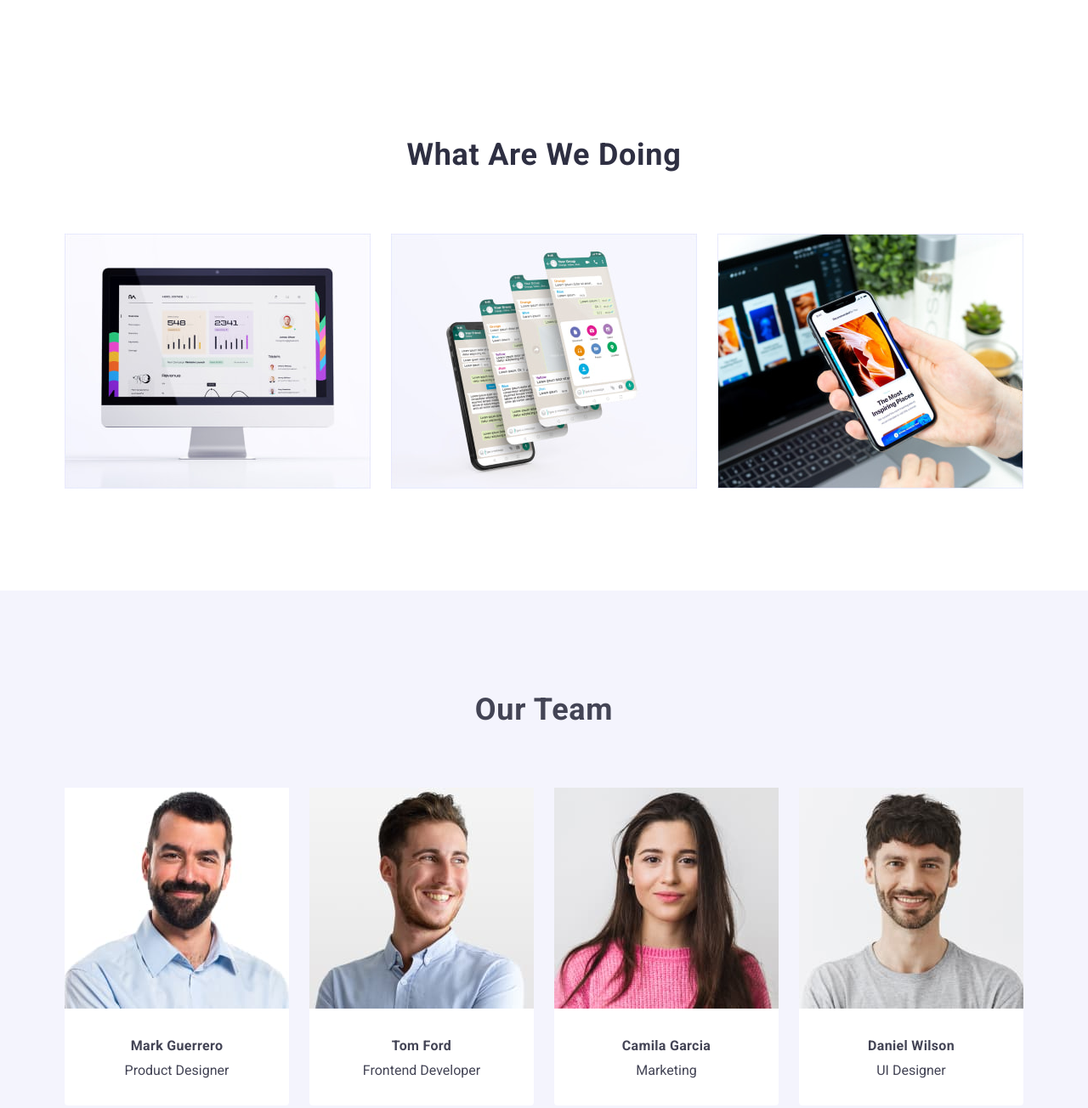
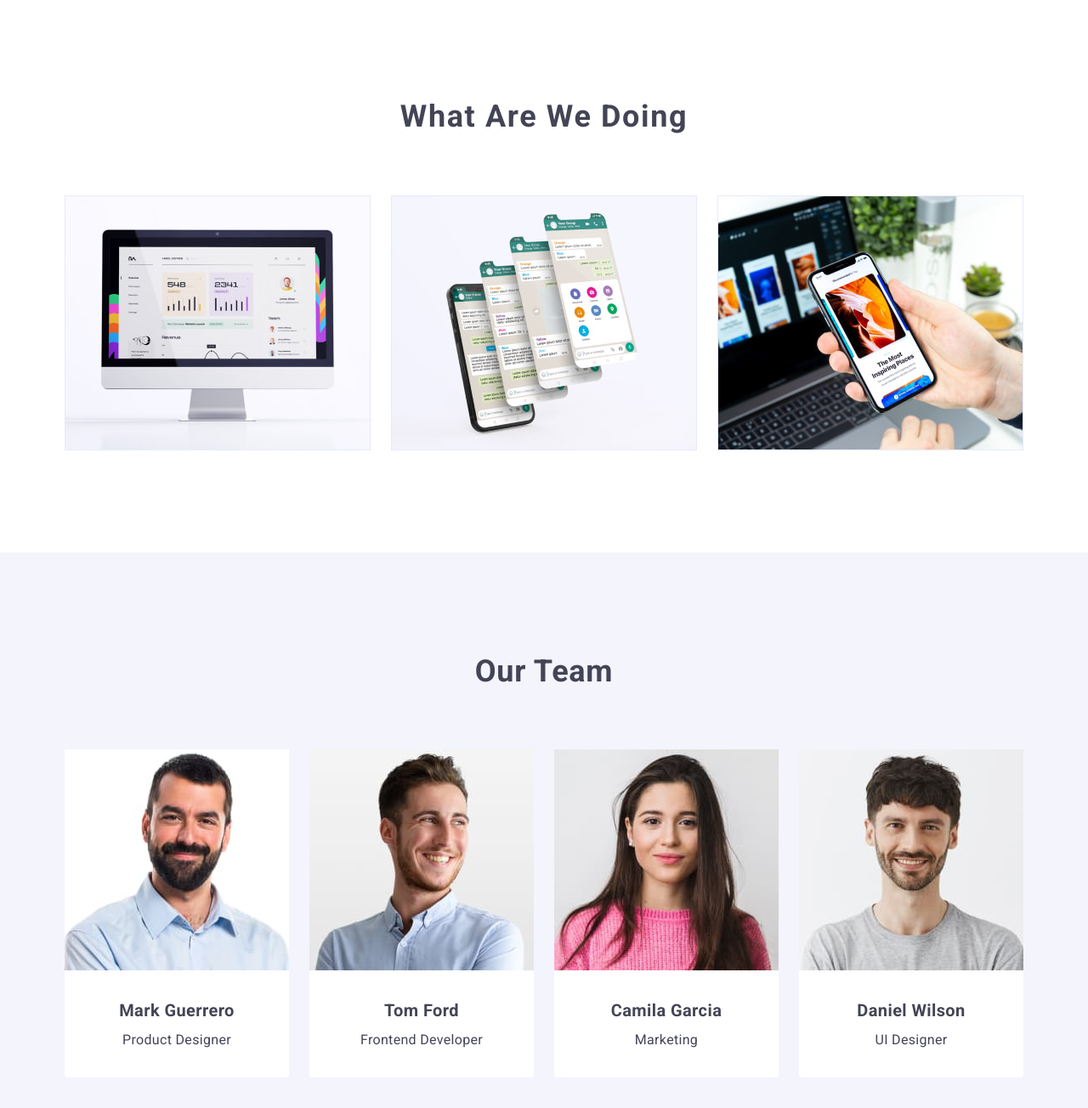
Before and after one commit to ImaLorikI/goit-markup-hw-03, a plain HTML site: page index.html in a window 1280 px wide. Shown: the part 924-2228 px from the top of the page at 85% size. Drawn offline with nearby package versions, Linux system fonts and the light colour scheme.

Commit message:
last try

```diff
--- a/css/styles.css
+++ b/css/styles.css
@@ -1,3 +1,7 @@
+ul{
+    margin: 0;
+        padding: 0;
+}
 :root{
     --roboto: 'Roboto',sans-serif;
     --releway:'Raleway',sans-serif;
@@ -17,9 +21,14 @@ img{
 }
 .link {
     text-decoration: none;
+    margin: 0;
 }
 .list {
     list-style: none;
+}
+.list .mainpage{
+    display: block;
+        padding: 24px 0;
 }
 .container {
     width: 1158px;
@@ -49,7 +58,7 @@ img{
     display: flex;
     align-items: center;
     margin:0 auto 0 0;
-    padding: 0;
+
 }
 .header-nav .list{
 margin-right: auto;
@@ -62,6 +71,7 @@ color: var(--purpule);
     line-height: 1.17;
     letter-spacing: 0.03em;
     text-transform: uppercase;
+    margin: 0;
 }
 .logo-header{
     margin-right: 76px;
@@ -79,7 +89,7 @@ color: var(--purpule);
     line-height: 1.5;
     letter-spacing: 0.02em;
     color:#2e2f42;
-padding: 24px 0;
+
 }
 .link:hover{
 color: var(--hover);
@@ -101,6 +111,7 @@ color: var(--hover);
 .adress-list{
     display: flex;
     gap: 40px;
+        padding: 24px 0;
 }
 /* ============== Hero ============= */
 .first-section{
@@ -131,6 +142,7 @@ color: var(--hover);
     border: none;
     border-radius: 4px;
     margin:48px auto 0 auto;
+    padding: 0;
 }
 .button:hover{
     background-color:var(--hover);
@@ -172,14 +184,14 @@ color: var(--hover);
     padding-bottom: 120px;
 }
 .third-section-title{
-    margin-bottom: 72px;
+text-align: center;
+    font-family:var(--roboto);
     font-size: 36px;
-        line-height: 1.11;
-        text-align: center;
-        letter-spacing: 0.02em;
-        text-transform: capitalize;
-        color: #2e2f42;
-
+    font-weight: 700;
+    letter-spacing: 0.045em;
+    text-transform: capitalize;
+    margin-bottom:72px;
+    margin-top: 0;
 }
 .third-section-list{
     display: flex;
@@ -221,7 +233,7 @@ line-height: 40px;
     background-color:var(--whitecolor)
 }
 .lastsection-paragraf{
-        font-size: 16px;
+        font-size: 20px;
             line-height: 1.5;
             letter-spacing: 0.02em;
             margin: 0;
@@ -230,11 +242,16 @@ line-height: 40px;
 }
 .lastsection-par{
 text-align: center;
+font-family: var(--roboto);
+    font-size: 16px;
+    font-style: normal;
+    font-weight: 400;
+    line-height: 24px;
+    letter-spacing: 0.32px;
 margin: 0;
 }
 .lastsection-div{
     padding: 32px 0;
-
 }
 /* =============== footer-section =================== */
 .footerback{
@@ -244,12 +261,14 @@ margin: 0;
 .footerback-link{
     display: inline-block;
     margin-bottom: 16px;
+
 }
 .footerparagraf{
     line-height: 1.5;
     color:#F4F4FD;
     letter-spacing: 0.02em;
-    max-width: 264px
+    max-width: 264px;
+    margin:0;
 }
 .studiofotter{
     color:#f4f4fd;
```
